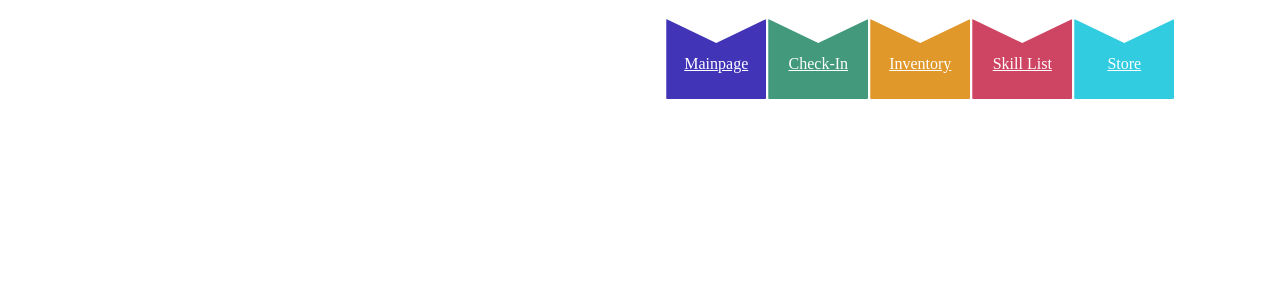
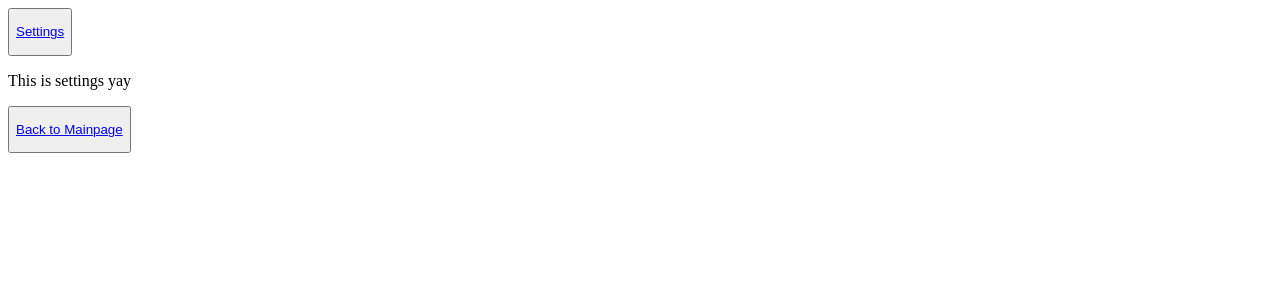
Before and after one commit to Edutale/Team-Plasma, a React (Vite) app in the folder edutale/: page /settings in a window 1280 px wide. Shown: the top 300 px of the page. Built offline with nearby package versions, Linux system fonts and the light colour scheme.

Commit message:
Work towards Settings page, make some quotes consistent

```diff
--- a/edutale/src/App.jsx
+++ b/edutale/src/App.jsx
@@ -1,11 +1,11 @@
 /*--- App.jsx ---*/
 
-import {Routes, Route } from "react-router-dom"
+import {Routes, Route, Link } from "react-router-dom"
 
-import './App.css'
-import Navigation from './Navigation/Navigation'
+import "./App.css"
+import Navigation from "./Navigation/Navigation"
 import Mainpage from "./Mainpage/Mainpage"
-import CheckIn from './CheckIn/CheckIn'
+import CheckIn from "./CheckIn/CheckIn"
 import Inventory from "./Inventory/Inventory"
 import Store from "./Store/Store"
 import Settings from "./Settings/Settings"
@@ -16,6 +16,10 @@ export default function App() {
   return (
     <>
       <div id="modal-root"></div>
+      <button>
+        <Link to="/settings" className="settings"><p> Settings </p></Link>
+      </button>
+
       <div className="navigation">
         <Navigation />
         <div>
@@ -25,6 +29,7 @@ export default function App() {
             <Route path="/inventory" className="disabled-link" element={<Inventory />} />
             <Route path="/skill-list" className="disabled-link" element={<SkillList />} />
             <Route path="/store" className="disabled-link" element={<Store />} />
+            <Route path="/settings" className="disabled-link" element={<Settings />} />
           </Routes>
         </div>
       </div>
--- a/edutale/src/Navigation/Navigation.jsx
+++ b/edutale/src/Navigation/Navigation.jsx
@@ -1,17 +1,24 @@
-import { NavLink } from 'react-router-dom';
-import './Navigation.css'
+import { NavLink, useLocation } from "react-router-dom";
+import "./Navigation.css"
 
-function Navigation() {
+export default function Navigation() {
+
+  // any page inside of pageNoNav will not render the bookmarks
+  const location = useLocation()
+  const pageNoNav = ["/settings"]
+
+  if (pageNoNav.includes(location.pathname)) {
+    return null
+  }
+
   return (
     <div className="bookmarksBox">
-      <NavLink to="/" className='bookmark mainMark'><p className='markIcon'> Mainpage </p></NavLink>
-      <NavLink to="/check-in" className='bookmark check-inMark'><p className='markIcon'> Check-In </p></NavLink>
-      <NavLink to="/inventory" className='bookmark inventoryMark'><p className='markIcon'> Inventory </p></NavLink>
-      <NavLink to="/skill-list" className='bookmark skill-listMark'><p className='markIcon'> Skill List </p></NavLink>
-      <NavLink to="/store" className='bookmark storeMark'><p className='markIcon'> Store </p></NavLink>
+      <NavLink to="/" className="bookmark mainMark"><p className="markIcon"> Mainpage </p></NavLink>
+      <NavLink to="/check-in" className="bookmark check-inMark"><p className="markIcon"> Check-In </p></NavLink>
+      <NavLink to="/inventory" className="bookmark inventoryMark"><p className="markIcon"> Inventory </p></NavLink>
+      <NavLink to="/skill-list" className="bookmark skill-listMark"><p className="markIcon"> Skill List </p></NavLink>
+      <NavLink to="/store" className="bookmark storeMark"><p className="markIcon"> Store </p></NavLink>
     </div>
 
           )
 }
-
-export default Navigation
--- a/edutale/src/Settings/Settings.jsx
+++ b/edutale/src/Settings/Settings.jsx
@@ -1,19 +1,10 @@
+import { Link } from "react-router-dom"
+
 export default function Settings() {
     return (
-        <div className="pane-container">
-        <div className="pane-item">
-          <div className="pane-2-container">
-            <div className="pane-2-item">
-
-            </div>
-            <div className="pane-2-item">
-
-            </div>
-          </div>
-        </div>
-        <div className="pane-item">
-
-        </div>
-      </div>
+      <>
+        <p> This is settings yay </p>
+        <button> <Link to="/" className=""><p> Back to Mainpage </p></Link> </button>
+      </>
     )
 }
```
